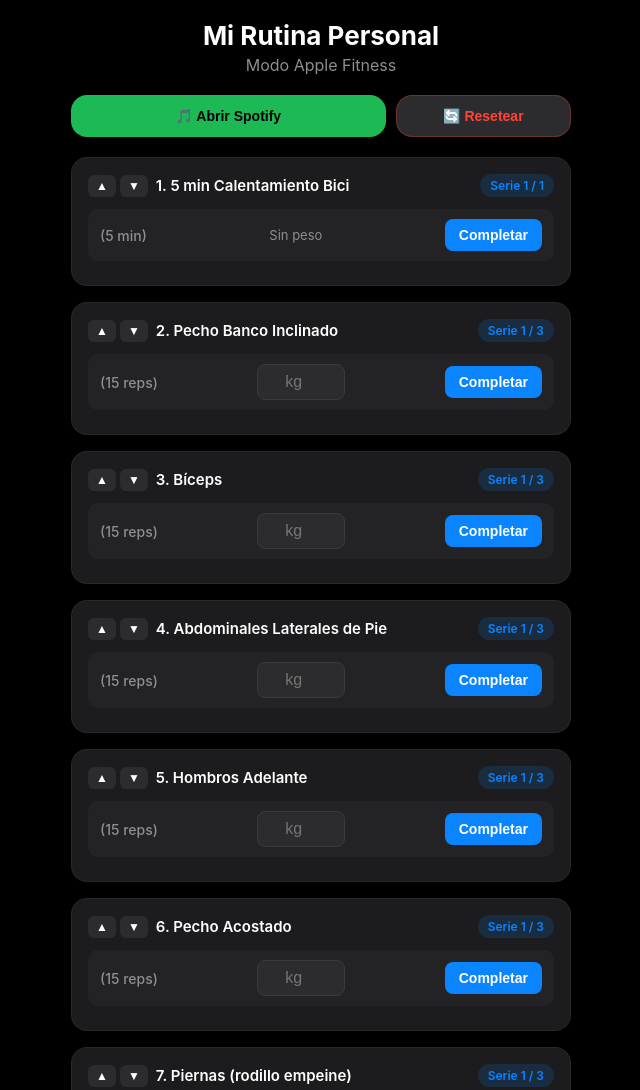
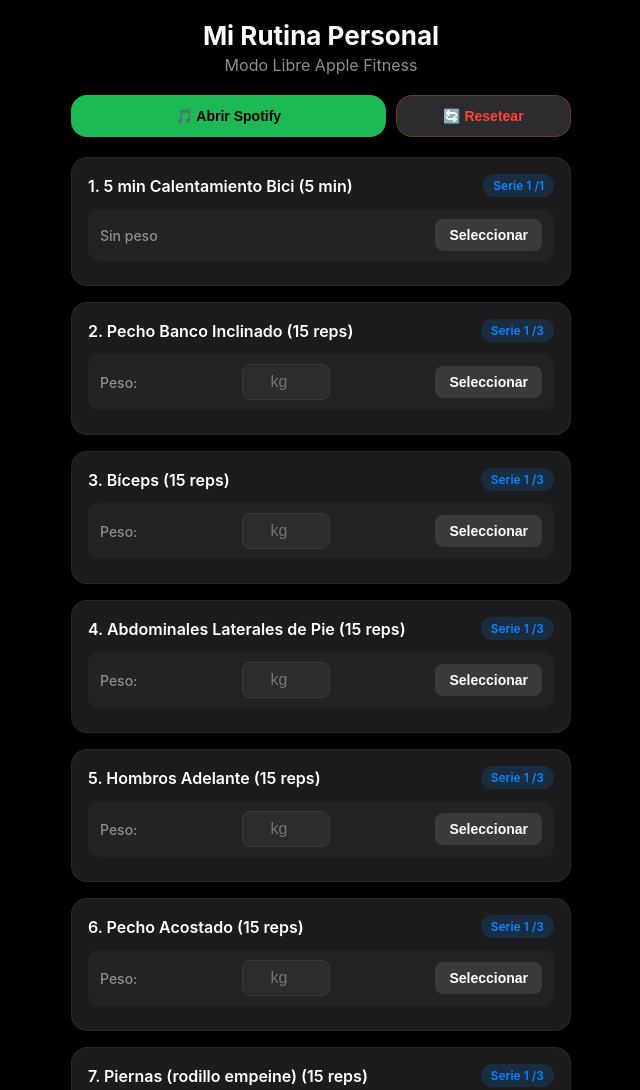
Before and after one commit to Julito71/App_Gym, a website: page index.html in a window 1280 px wide. Shown: the top 1090 px of the page, without its empty margins (319-959 px from the left). Drawn offline with Linux system fonts and the light colour scheme.

Commit message:
Actualizacion modo libre de eleccion de ejercicios

```diff
--- a/index.html
+++ b/index.html
@@ -8,6 +8,7 @@
         :root {
             --bg-color: #000000;
             --card-bg: #1c1c1e;
+            --card-active: #2c2c2e;
             --accent-color: #0a84ff;
             --text-color: #ffffff;
             --text-secondary: #8e8e93;
@@ -83,6 +84,12 @@
             margin-bottom: 16px;
             box-shadow: 0 4px 12px rgba(0,0,0,0.5);
             border: 1px solid rgba(255,255,255,0.05);
+            transition: all 0.2s ease;
+        }
+
+        .exercise-card.active {
+            border: 2px solid var(--accent-color);
+            background: var(--card-active);
         }
 
         .exercise-header {
@@ -93,27 +100,9 @@
         }
 
         .exercise-title {
-            font-size: 15px;
+            font-size: 16px;
             font-weight: 600;
             color: var(--text-color);
-            display: flex;
-            align-items: center;
-            gap: 8px;
-        }
-
-        .reorder-btns {
-            display: flex;
-            gap: 4px;
-        }
-
-        .btn-reorder {
-            background: #2c2c2e;
-            border: none;
-            color: #fff;
-            padding: 4px 8px;
-            border-radius: 6px;
-            font-size: 12px;
-            cursor: pointer;
         }
 
         .set-badge {
@@ -154,7 +143,7 @@
             outline: none;
         }
 
-        .btn-check {
+        .btn-action {
             background: var(--accent-color);
             color: #fff;
             border: none;
@@ -165,7 +154,7 @@
             cursor: pointer;
         }
 
-        .btn-check.completed {
+        .btn-action.completed {
             background: var(--success-color);
             color: #000;
         }
@@ -220,7 +209,7 @@
 <div class="container">
     <header>
         <h1>Mi Rutina Personal</h1>
-        <p style="color: var(--text-secondary); margin:0;">Modo Apple Fitness</p>
+        <p style="color: var(--text-secondary); margin:0;">Modo Libre Apple Fitness</p>
     </header>
 
     <div class="action-bar">
@@ -242,7 +231,7 @@
 </div>
 
 <script>
-    const defaultExercises = [
+    const exercises = [
         { id: 1, name: "5 min Calentamiento Bici", totalSets: 1, weights: false, reps: "5 min" },
         { id: 2, name: "Pecho Banco Inclinado", totalSets: 3, weights: true, reps: "15 reps" },
         { id: 3, name: "Bíceps", totalSets: 3, weights: true, reps: "15 reps" },
@@ -257,11 +246,11 @@
         { id: 12, name: "Dorsales Pecho", totalSets: 3, weights: true, reps: "15 reps" }
     ];
 
-    let exercises = JSON.parse(localStorage.getItem('routine_order')) || defaultExercises;
+    let activeExerciseId = localStorage.getItem('active_exercise_id') ? parseInt(localStorage.getItem('active_exercise_id')) : null;
 
     function startSpotify() {
         window.location.href = "spotify://";
-        speakText("Entrenamiento iniciado. ¡A entrenar!");
+        speakText("Entrenamiento iniciado. Selecciona el ejercicio que vas a realizar.");
     }
 
     function speakText(text) {
@@ -274,19 +263,11 @@
         }
     }
 
-    function saveOrder() {
-        localStorage.setItem('routine_order', JSON.stringify(exercises));
-    }
-
-    function moveExercise(idx, direction) {
-        const newIdx = idx + direction;
-        if (newIdx < 0 || newIdx >= exercises.length) return;
-
-        const temp = exercises[idx];
-        exercises[idx] = exercises[newIdx];
-        exercises[newIdx] = temp;
-
-        saveOrder();
+    function selectExercise(exId) {
+        activeExerciseId = exId;
+        localStorage.setItem('active_exercise_id', exId);
+        const ex = exercises.find(e => e.id === exId);
+        speakText(`Iniciando ${ex.name}`);
         renderExercises();
     }
 
@@ -297,26 +278,26 @@
         exercises.forEach((ex, exIdx) => {
             const currentSet = parseInt(localStorage.getItem(`set_current_${ex.id}`) || '1');
             const savedWeight = localStorage.getItem(`weight_${ex.id}`) || '';
+            const isActive = activeExerciseId === ex.id;
+            const isFinished = currentSet > ex.totalSets;
 
             const card = document.createElement('div');
-            card.className = 'exercise-card';
+            card.className = `exercise-card ${isActive ? 'active' : ''}`;
             card.innerHTML = `
                 <div class="exercise-header">
-                    <div class="exercise-title">
-                        <div class="reorder-btns">
-                            <button class="btn-reorder" onclick="moveExercise(${exIdx}, -1)">▲</button>
-                            <button class="btn-reorder" onclick="moveExercise(${exIdx}, 1)">▼</button>
-                        </div>
-                        <span>${exIdx + 1}. ${ex.name}</span>
-                    </div>
-                    <span class="set-badge">Serie ${Math.min(currentSet, ex.totalSets)} / ${ex.totalSets}</span>
+                    <span class="exercise-title">${exIdx + 1}. ${ex.name} (${ex.reps})</span>
+                    <span class="set-badge">${isFinished ? 'Completado' : `Serie ${Math.min(currentSet, ex.totalSets)} /${ex.totalSets}`}</span>
                 </div>
                 <div class="set-row">
-                    <span class="set-info">(${ex.reps})</span>
-                    ${ex.weights ? `<input type="number" inputmode="decimal" pattern="[0-9]*" id="input_${ex.id}" value="${savedWeight}" placeholder="kg" onchange="saveWeight(${ex.id}, this.value)">` : '<span style="font-size:13px; color:var(--text-secondary);">Sin peso</span>'}
-                    <button class="btn-check ${currentSet > ex.totalSets ? 'completed' : ''}" onclick="completeSet(${exIdx})">
-                        ${currentSet > ex.totalSets ? '✓ Completo' : 'Completar'}
-                    </button>
+                    <span class="set-info">${ex.weights ? 'Peso:' : 'Sin peso'}</span>
+                    ${ex.weights ? `<input type="number" inputmode="decimal" pattern="[0-9]*" id="input_${ex.id}" value="${savedWeight}" placeholder="kg" onchange="saveWeight(${ex.id}, this.value)">` : ''}
+                    ${isFinished ?
+                        `<button class="btn-action completed">✓ Hecho</button>` :
+                        (isActive ?
+                            `<button class="btn-action" onclick="completeSet(${exIdx})">Completar Serie</button>` :
+                            `<button class="btn-action" style="background:#3a3a3c" onclick="selectExercise(${ex.id})">Seleccionar</button>`
+                        )
+                    }
                 </div>
             `;
             container.appendChild(card);
@@ -335,7 +316,7 @@
         const timeStr = `${now.toLocaleDateString()} ${now.toLocaleTimeString([], {hour: '2-digit', minute:'2-digit'})}`;
 
         history.unshift({ time: timeStr, text: `${exerciseName} - Serie ${setNum} (${weight ? weight + ' kg' : 'Sin peso'})` });
-        if (history.length > 20) history.pop(); // Mantener ultimos 20 registros
+        if (history.length > 20) history.pop();
 
         localStorage.setItem('routine_history', JSON.stringify(history));
         renderHistory();
@@ -356,6 +337,8 @@
             exercises.forEach(ex => {
                 localStorage.removeItem(`set_current_${ex.id}`);
             });
+            localStorage.removeItem('active_exercise_id');
+            activeExerciseId = null;
             renderExercises();
         }
     }
@@ -385,10 +368,8 @@
         let nextMsg = "";
         if (currentSet <= ex.totalSets) {
             nextMsg = `Siguiente: Serie ${currentSet} de ${ex.name}`;
-        } else if (exercises[exIdx + 1]) {
-            nextMsg = `Siguiente ejercicio: ${exercises[exIdx + 1].name}`;
         } else {
-            nextMsg = "¡Felicitaciones, completaste toda la rutina!";
+            nextMsg = `Completaste ${ex.name}. Selecciona tu siguiente ejercicio libremente.`;
         }
 
         const interval = setInterval(() => {
```
